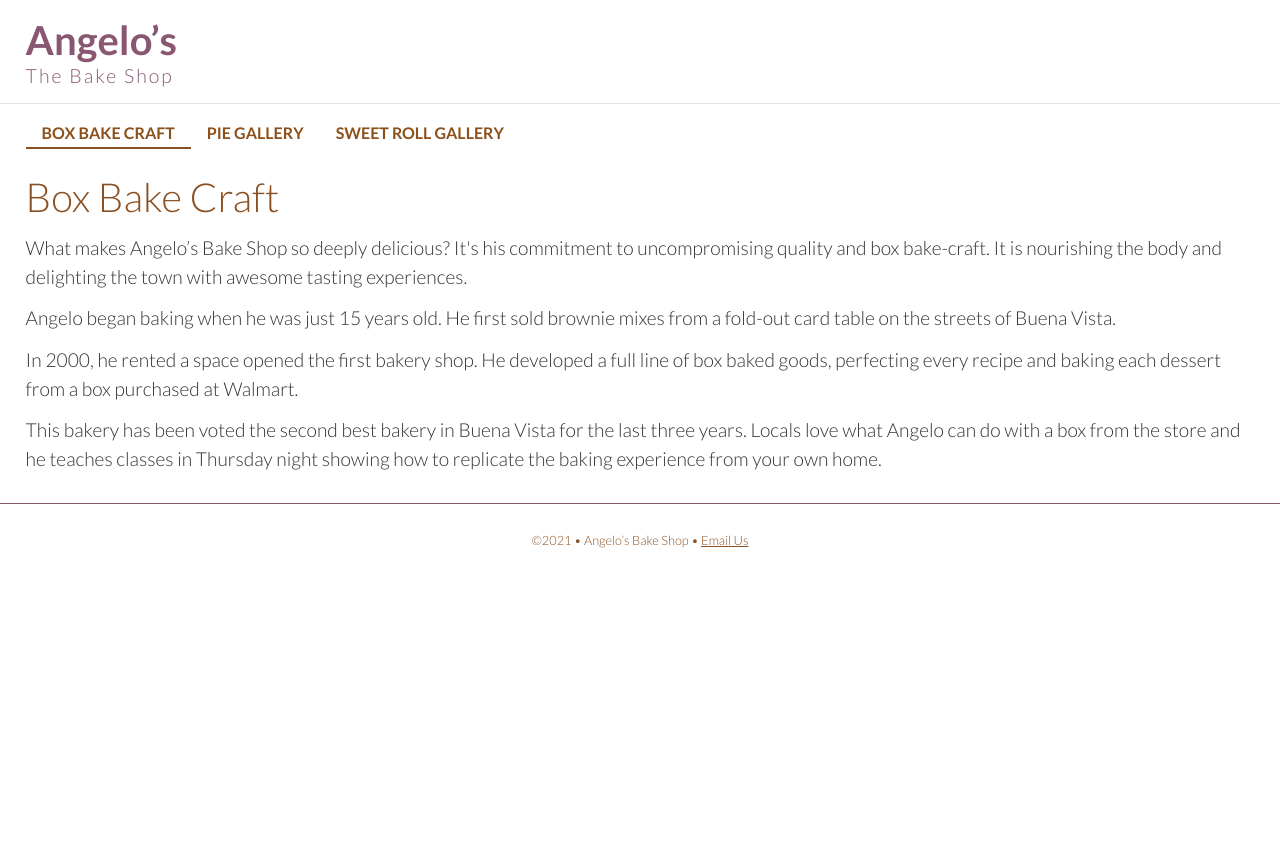
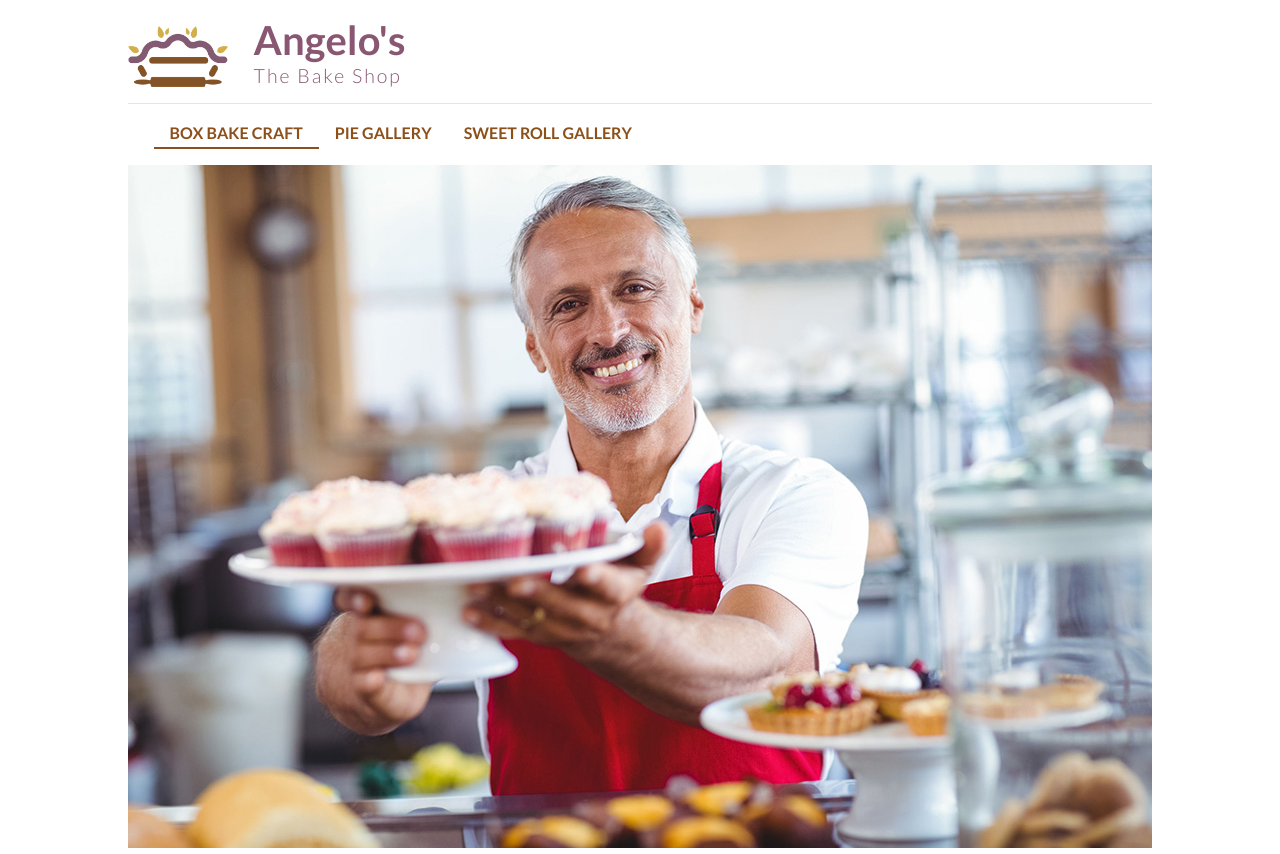
Before and after one commit to Catalinabrown/dwdd1600, a plain HTML site: page 07follow-along/index.html in a window 1280 px wide. Shown: the top 854 px of the page. Before the commit the page ends 800 px from the top, so only its background shows below. Drawn offline with Linux system fonts and the light colour scheme.

Commit message:
Add files via upload

```diff
--- a/07follow-along/index.html
+++ b/07follow-along/index.html
@@ -8,16 +8,19 @@
     <link href="https://fonts.googleapis.com/css2?family=Lato:wght@300;700&display=swap" rel="stylesheet">
 
     <link rel="stylesheet" href="styles.css">
-
+    <link rel="icon" type="image/x-icon" href="favicon.ico">
     <meta charset="UTF-8">
     <title>Angelo’s Bake Shop</title>
 </head>
 <body>
     <!-- start the page header -->
     <header>
-        <h1>Angelo’s</h1>
-        <p>The Bake Shop</p>
-    </header>
+        <img src="images/logo.png" alt="Logo" width="100" height="61">
+        <div>
+            <h1>Angelo's</h1>
+            <p>The Bake Shop</p>
+        </div>
+     </header>
 
     <!-- start the page navigation -->
     <nav>
@@ -28,10 +31,11 @@
         </ul>
     </nav>
 
-
-
     <!-- start the page main -->
     <main>
+        <figure class="hero">
+            <img src="images/hero.jpg" alt="Angelo at the Bakery" width="1024" height="683">
+                </figure>
         <h1>Box Bake Craft</h1>
        <p>What makes Angelo’s Bake Shop  so deeply delicious? It's his commitment to uncompromising quality and box bake-craft. It is nourishing the body and delighting the town with awesome tasting experiences. </p>
 
--- a/07follow-along/styles.css
+++ b/07follow-along/styles.css
@@ -1,3 +1,6 @@
+/*Prevent problems with different browsers. */
+*{box-sizing:order-box;}
+
 body {
     font-family: 'Lato', sans-serif;
     font-weight: 300;
@@ -7,6 +10,12 @@ body {
 /* header stuff here */
 header {
     padding: 1rem 2vw;
+    display:flex;
+    align-items: flex-end;
+}
+
+header div{
+    padding-left: 2vw;
 }
 header h1 {
     margin: 0;
@@ -137,6 +146,25 @@ main a {
 
 
 
+
+.angeloGallery img:hover {
+    width: 98%;
+    height: auto;
+    box-shadow: 0px 0px 10px black;
+}
+
+.hero {
+    width:100;
+    margin: 0;
+}
+
+.hero img {
+    width: 100%;
+    height:auto;
+    margin:0;
+}
+
+
 /* footer stuff here */
 footer {
     border-top: solid #895772 1px;
@@ -149,3 +177,10 @@ footer {
 footer a {
     color: #8b5022;
 }
+
+
+
+header, nav, main, footer {
+    max-width: 64rem;
+    margin: 0 auto;
+}
```
Also changed, not shown: 07follow-along/pies.html (+7 -4 lines), 07follow-along/rolls.html (+8 -5 lines), 07follow-along/favicon.ico (added), 07follow-along/images/42325693_m.jpg (added), 07follow-along/images/Bakery Icon.png (added), 07follow-along/images/hero.jpg (added), 07follow-along/images/logo.png (added).
